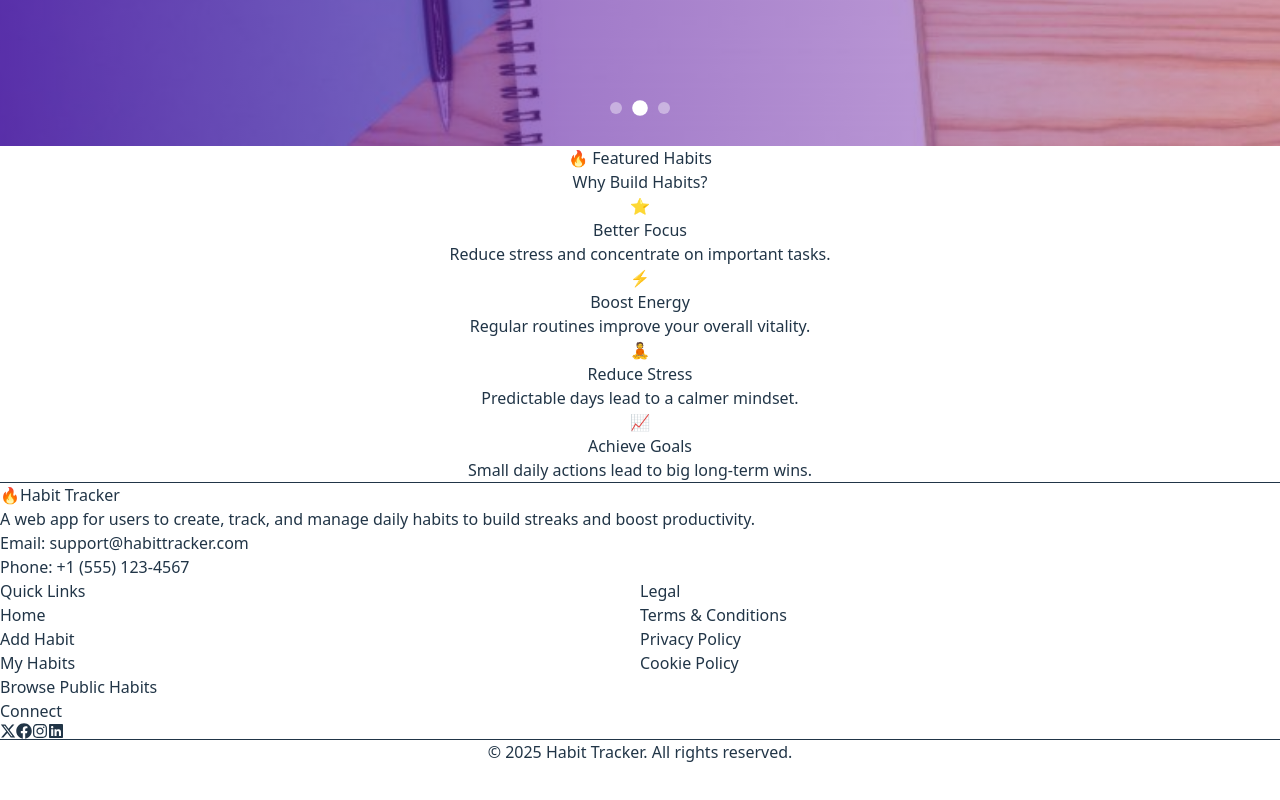
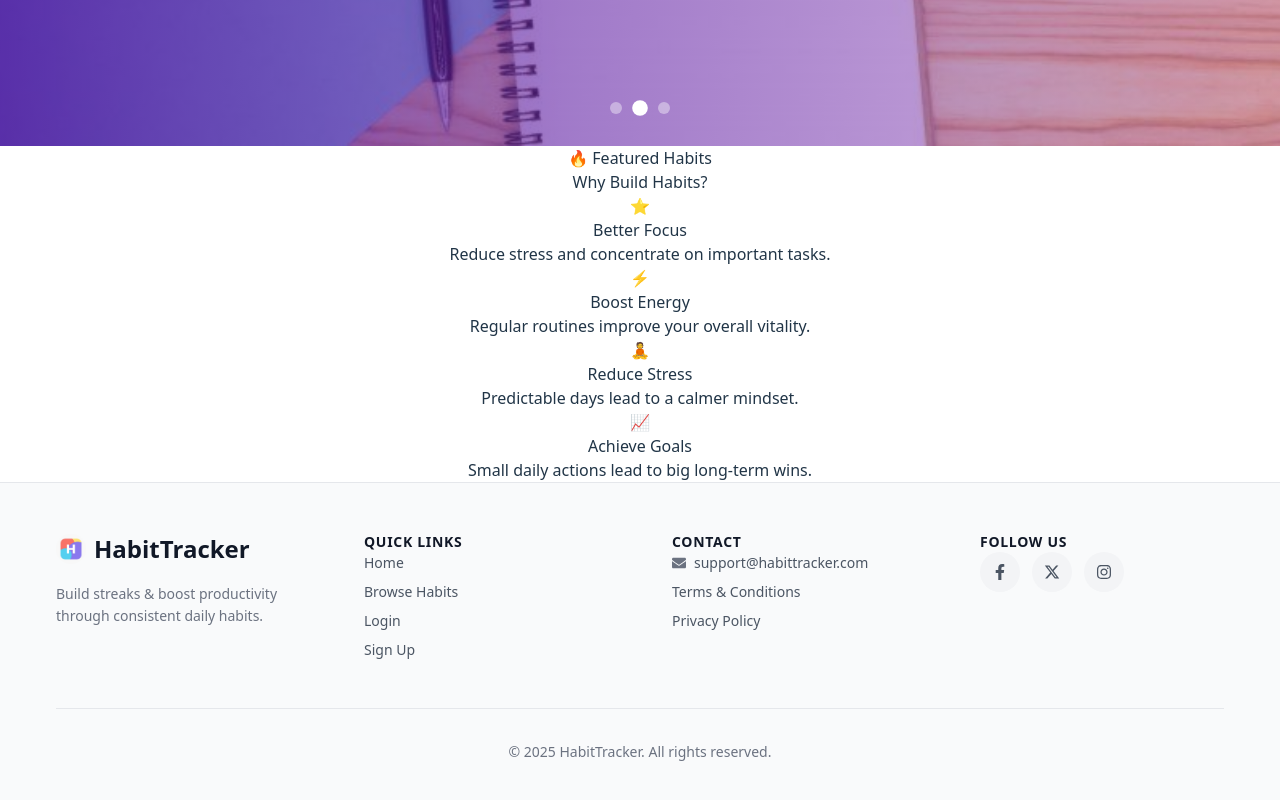
Before and after one commit to Eshrat48/habit-tracker-client, a React app: page / in a window 1280 px wide. Shown: the part 646-1446 px from the top of the page. Before the commit the page ends 1410 px from the top, so only its background shows below. Built offline with nearby package versions, Linux system fonts and the light colour scheme; no server answers; the HTML template or start-up script is replaced by a standard one.

Commit message:
Footer Section Added

```diff
--- a/src/components/shared/Footer.jsx
+++ b/src/components/shared/Footer.jsx
@@ -1,88 +1,156 @@
 // src/components/shared/Footer.jsx
-
 import React from 'react';
 import { Link } from 'react-router-dom';
-import { FaFacebook, FaInstagram, FaLinkedin } from 'react-icons/fa';
-// Note: Using a common icon library for X/Twitter is recommended.
-// You might need to install 'react-icons' if you haven't already: npm install react-icons
-import { FaXTwitter } from 'react-icons/fa6'; // Represents the new X logo
+import { FaFacebookF, FaEnvelope } from 'react-icons/fa';
+import { FaXTwitter } from 'react-icons/fa6';
+import { FaInstagram } from 'react-icons/fa';
+import defaultUserPhoto from '../../assets/habit_icon.jpg';
 
 const Footer = () => {
-    // Assuming the website name is "Habit Tracker"
-    const websiteName = "Habit Tracker";
+    const websiteName = "HabitTracker";
+    const currentYear = new Date().getFullYear();
+
+    // Define a common transition style for reuse
+    const transitionStyle = { transition: 'color 0.3s ease-in-out' };
+    const hoverLinkStyle = { color: '#8b5cf6' }; // Tailwind's purple-500 equivalent
+
+    // Helper function for link styles
+    const getLinkStyle = (baseColor) => ({
+        color: baseColor,
+        fontSize: '0.875rem',
+        textDecoration: 'none',
+        ...transitionStyle,
+    });
+
+    // Helper function for social icon styles (MOVED HERE TO FIX SYNTAX ERROR)
+    const socialIconStyle = (color) => ({
+        width: '40px',
+        height: '40px',
+        display: 'flex',
+        alignItems: 'center',
+        justifyContent: 'center',
+        borderRadius: '50%',
+        backgroundColor: '#f3f4f6',
+        color: color,
+        textDecoration: 'none',
+        transition: 'all 0.3s ease-in-out', // Transition for both color and background
+    });
 
     return (
-        <footer className="bg-gray-800 text-white border-t border-purple-700/50">
-            <div className="container mx-auto px-4 py-10 md:py-16">
+        <footer style={{ backgroundColor: '#f9fafb', borderTop: '1px solid #e5e7eb', paddingTop: '3rem', paddingBottom: '3rem' }}>
+            <div style={{ maxWidth: '1200px', margin: '0 auto', paddingLeft: '1rem', paddingRight: '1rem' }}>
 
-                {/* Grid Container for Layout */}
-                <div className="grid grid-cols-2 md:grid-cols-4 lg:grid-cols-5 gap-8">
+                {/* Main Footer Grid - 4 columns */}
+                <div style={{ display: 'grid', gridTemplateColumns: 'repeat(auto-fit, minmax(200px, 1fr))', gap: '4rem', marginBottom: '3rem' }}>
 
-                    {/* 1. Logo, Website Name, and Contact Details */}
-                    <div className="col-span-2 md:col-span-1 lg:col-span-2 space-y-4">
-                        <div className="flex items-center space-x-2">
-                            {/* Logo Placeholder (Replace with your actual Logo component or SVG) */}
-                            <span className="text-3xl text-purple-400">🔥</span>
-                            {/* Website Name */}
-                            <h3 className="text-2xl font-bold">{websiteName}</h3>
+                    {/* Column 1: Logo, Name, and Description */}
+                    <div>
+                        <div style={{ display: 'flex', alignItems: 'center', gap: '0.5rem', marginBottom: '1rem' }}>
+                            <img
+                                src={defaultUserPhoto}
+                                alt="HabitTracker Logo"
+                                style={{ width: '30px', height: '30px', borderRadius: '50%', objectFit: 'cover' }}
+                            />
+                            <h3 style={{ fontSize: '1.5rem', fontWeight: '700', color: '#111827', margin: 0 }}>{websiteName}</h3>
                         </div>
-                        <p className="text-gray-400">
-                            A web app for users to create, track, and manage daily habits to build streaks and boost productivity.
+                        <p style={{ color: '#6b7280', fontSize: '0.875rem', lineHeight: '1.6', margin: 0 }}>
+                            Build streaks & boost productivity through consistent daily habits.
                         </p>
-                        {/* Contact Details */}
-                        <div className="text-gray-400 text-sm space-y-1 pt-2">
-                            <p>Email: support@{websiteName.toLowerCase().replace(/\s/g, '')}.com</p>
-                            <p>Phone: +1 (555) 123-4567</p>
+                    </div>
+
+                    {/* Column 2: Quick Links */}
+                    <div>
+                        <h4 style={{ fontSize: '0.875rem', fontWeight: '600', color: '#111827', textTransform: 'uppercase', letterSpacing: '0.05em', marginBottom: '1rem', margin: 0 }}>Quick Links</h4>
+                        <nav style={{ display: 'flex', flexDirection: 'column', gap: '0.5rem' }}>
+                            <Link to="/"
+                                style={getLinkStyle('#4b5563')}
+                                onMouseEnter={e => e.currentTarget.style.color = hoverLinkStyle.color}
+                                onMouseLeave={e => e.currentTarget.style.color = getLinkStyle('#4b5563').color}
+                            >Home</Link>
+                            <Link to="/browse"
+                                style={getLinkStyle('#4b5563')}
+                                onMouseEnter={e => e.currentTarget.style.color = hoverLinkStyle.color}
+                                onMouseLeave={e => e.currentTarget.style.color = getLinkStyle('#4b5563').color}
+                            >Browse Habits</Link>
+                            <Link to="/login"
+                                style={getLinkStyle('#4b5563')}
+                                onMouseEnter={e => e.currentTarget.style.color = hoverLinkStyle.color}
+                                onMouseLeave={e => e.currentTarget.style.color = getLinkStyle('#4b5563').color}
+                            >Login</Link>
+                            <Link to="/register"
+                                style={getLinkStyle('#4b5563')}
+                                onMouseEnter={e => e.currentTarget.style.color = hoverLinkStyle.color}
+                                onMouseLeave={e => e.currentTarget.style.color = getLinkStyle('#4b5563').color}
+                            >Sign Up</Link>
+                        </nav>
+                    </div>
+
+                    {/* Column 3: Contact */}
+                    <div>
+                        <h4 style={{ fontSize: '0.875rem', fontWeight: '600', color: '#111827', textTransform: 'uppercase', letterSpacing: '0.05em', marginBottom: '1rem', margin: 0 }}>Contact</h4>
+                        <div style={{ display: 'flex', flexDirection: 'column', gap: '0.5rem' }}>
+                            <div
+                                style={{ display: 'flex', alignItems: 'center', color: '#4b5563', fontSize: '0.875rem', ...transitionStyle }}
+                                onMouseEnter={e => e.currentTarget.style.color = hoverLinkStyle.color}
+                                onMouseLeave={e => e.currentTarget.style.color = '#4b5563'}
+                            >
+                                <FaEnvelope style={{ marginRight: '0.5rem', color: '#6b7280' }} />
+                                <span>support@habittracker.com</span>
+                            </div>
+                            <Link to="/terms"
+                                style={getLinkStyle('#4b5563')}
+                                onMouseEnter={e => e.currentTarget.style.color = hoverLinkStyle.color}
+                                onMouseLeave={e => e.currentTarget.style.color = getLinkStyle('#4b5563').color}
+                            >Terms & Conditions</Link>
+                            <Link to="/privacy"
+                                style={getLinkStyle('#4b5563')}
+                                onMouseEnter={e => e.currentTarget.style.color = hoverLinkStyle.color}
+                                onMouseLeave={e => e.currentTarget.style.color = getLinkStyle('#4b5563').color}
+                            >Privacy Policy</Link>
                         </div>
                     </div>
 
-                    {/* 2. Quick Links Section */}
-                    <div className="space-y-3">
-                        <h4 className="text-lg font-semibold text-purple-300">Quick Links</h4>
-                        <nav className="space-y-2 text-sm">
-                            <Link to="/" className="block text-gray-400 hover:text-purple-400 transition-colors">Home</Link>
-                            <Link to="/add-habit" className="block text-gray-400 hover:text-purple-400 transition-colors">Add Habit</Link>
-                            <Link to="/my-habits" className="block text-gray-400 hover:text-purple-400 transition-colors">My Habits</Link>
-                            <Link to="/browse" className="block text-gray-400 hover:text-purple-400 transition-colors">Browse Public Habits</Link>
-                        </nav>
-                    </div>
+                    {/* Column 4: Follow Us (Social) */}
+                    <div className="space-y-4">
+                        <h4 style={{ fontSize: '0.875rem', fontWeight: '600', color: '#111827', textTransform: 'uppercase', letterSpacing: '0.05em', marginBottom: '1rem', margin: 0 }}>Follow Us</h4>
+                        <div style={{ display: 'flex', gap: '0.75rem' }}>
 
-                    {/* 3. Legal/Terms & Conditions */}
-                    <div className="space-y-3">
-                        <h4 className="text-lg font-semibold text-purple-300">Legal</h4>
-                        <nav className="space-y-2 text-sm">
-                            <Link to="/terms" className="block text-gray-400 hover:text-purple-400 transition-colors">Terms & Conditions</Link>
-                            <Link to="/privacy" className="block text-gray-400 hover:text-purple-400 transition-colors">Privacy Policy</Link>
-                            <Link to="/cookies" className="block text-gray-400 hover:text-purple-400 transition-colors">Cookie Policy</Link>
-                        </nav>
-                    </div>
-
-                    {/* 4. Social Media Links */}
-                    <div className="space-y-3">
-                        <h4 className="text-lg font-semibold text-purple-300">Connect</h4>
-                        <div className="flex space-x-4">
-                            {/* New X Logo  */}
-                            <a href="#" aria-label="X (Twitter)" className="text-gray-400 hover:text-white transition-colors text-xl">
-                                <FaXTwitter />
+                            <a
+                                href="#"
+                                aria-label="Facebook"
+                                style={socialIconStyle('#4b5563')}
+                                onMouseEnter={e => { e.currentTarget.style.backgroundColor = hoverLinkStyle.color; e.currentTarget.style.color = '#ffffff'; }}
+                                onMouseLeave={e => { e.currentTarget.style.backgroundColor = '#f3f4f6'; e.currentTarget.style.color = '#4b5563'; }}
+                            >
+                                <FaFacebookF size={16} />
                             </a>
-                            <a href="#" aria-label="Facebook" className="text-gray-400 hover:text-white transition-colors text-xl">
-                                <FaFacebook />
+                            <a
+                                href="#"
+                                aria-label="X (Twitter)"
+                                style={socialIconStyle('#4b5563')}
+                                onMouseEnter={e => { e.currentTarget.style.backgroundColor = hoverLinkStyle.color; e.currentTarget.style.color = '#ffffff'; }}
+                                onMouseLeave={e => { e.currentTarget.style.backgroundColor = '#f3f4f6'; e.currentTarget.style.color = '#4b5563'; }}
+                            >
+                                <FaXTwitter size={16} />
                             </a>
-                            <a href="#" aria-label="Instagram" className="text-gray-400 hover:text-white transition-colors text-xl">
-                                <FaInstagram />
-                            </a>
-                            <a href="#" aria-label="LinkedIn" className="text-gray-400 hover:text-white transition-colors text-xl">
-                                <FaLinkedin />
+                            <a
+                                href="#"
+                                aria-label="Instagram"
+                                style={socialIconStyle('#4b5563')}
+                                onMouseEnter={e => { e.currentTarget.style.backgroundColor = hoverLinkStyle.color; e.currentTarget.style.color = '#ffffff'; }}
+                                onMouseLeave={e => { e.currentTarget.style.backgroundColor = '#f3f4f6'; e.currentTarget.style.color = '#4b5563'; }}
+                            >
+                                <FaInstagram size={16} />
                             </a>
                         </div>
                     </div>
 
                 </div>
 
-                {/* Copyright/Final Alignment */}
-                <div className="text-center border-t border-gray-700 mt-10 pt-6">
-                    <p className="text-sm text-gray-500">
-                        &copy; {new Date().getFullYear()} {websiteName}. All rights reserved.
+                {/* Copyright Section */}
+                <div style={{ textAlign: 'center', borderTop: '1px solid #e5e7eb', marginTop: '2.5rem', paddingTop: '2rem' }}>
+                    <p style={{ fontSize: '0.875rem', color: '#6b7280', margin: 0 }}>
+                        &copy; {currentYear} {websiteName}. All rights reserved.
                     </p>
                 </div>
             </div>
```
Lines whose indentation alone changed are shown as unchanged.
